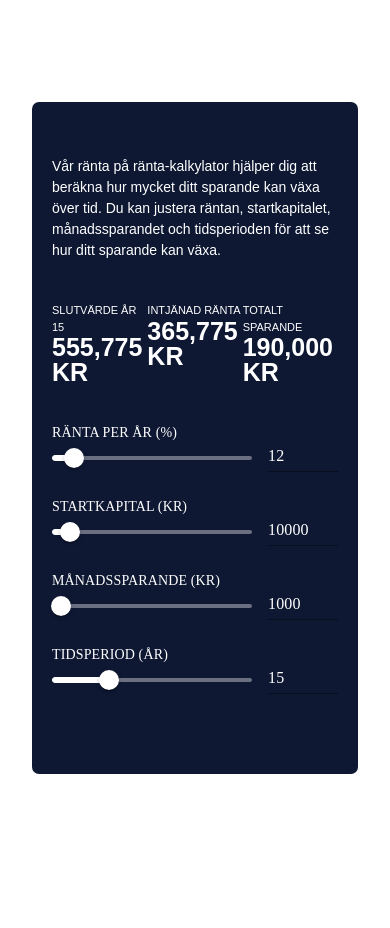
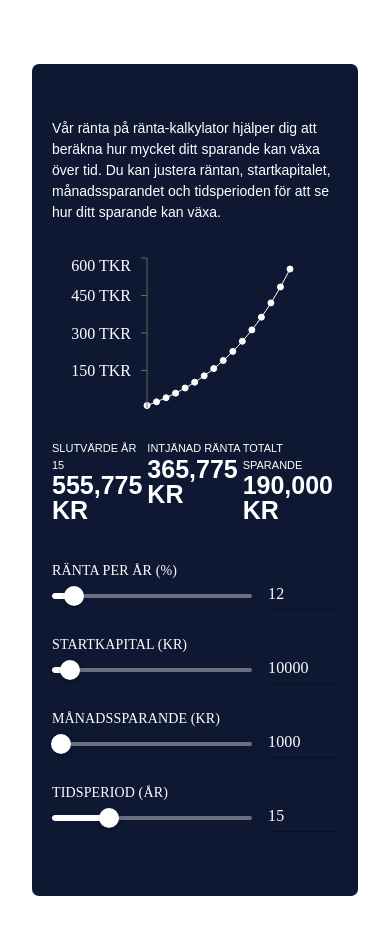
Before and after one commit to philipAson/RantaPaRanta, a React (Vite) app: page / in a window 390 px wide. Before the commit the page ends 844 px from the top, so only its background shows below. Built offline with nearby package versions, Linux system fonts and the light colour scheme; a web font is replaced by a local one.

Commit message:
graphIsBack

```diff
--- a/src/App.css
+++ b/src/App.css
@@ -89,19 +89,20 @@
 @media only screen and (max-width: 900px) {
   .calc-body {
     grid-template-columns: repeat(2, 1fr);
-    grid-template-rows: auto auto auto;
+    grid-template-rows: auto auto auto auto;
     padding-left: 40px;
     padding-right: 40px;
   }
 
   .calc-graph {
-    display: none;
-    /* grid-row: 2;
-    grid-column: 1 / span 2; */
+    height: 160px;
+    width: 85%;
+    grid-row: 2;
+    grid-column: 1 / span 2;
   }
 
   .calc-input {
-    grid-row: 3;
+    grid-row: 4;
     grid-column: 1 / span 2;
     display: flex;
     flex-direction: column;
@@ -114,7 +115,7 @@
   }
 
   .calc-result {
-    grid-row: 2;
+    grid-row: 3;
     grid-column: 1 / span 2;
     justify-content: space-evenly;
   }
```
Also changed, not shown: 4 other files (tests, documents, lock files or other folders).
